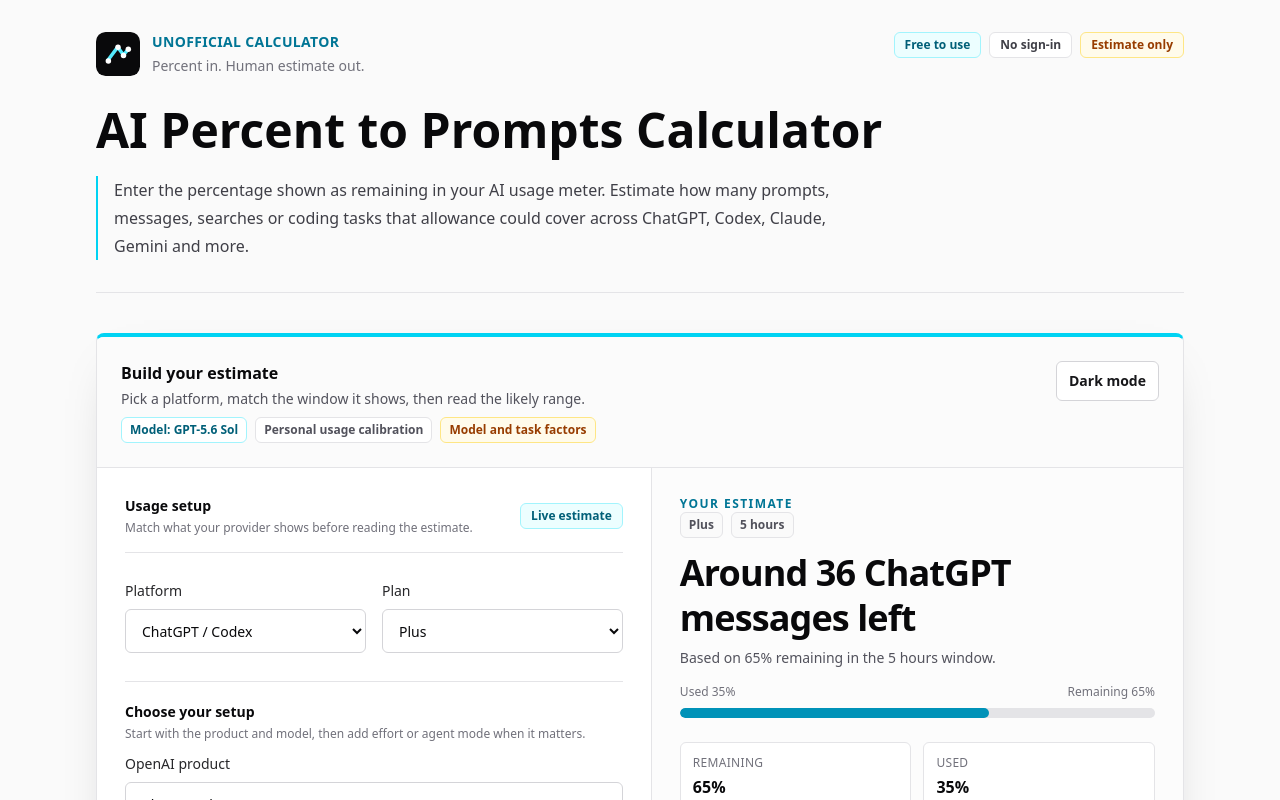
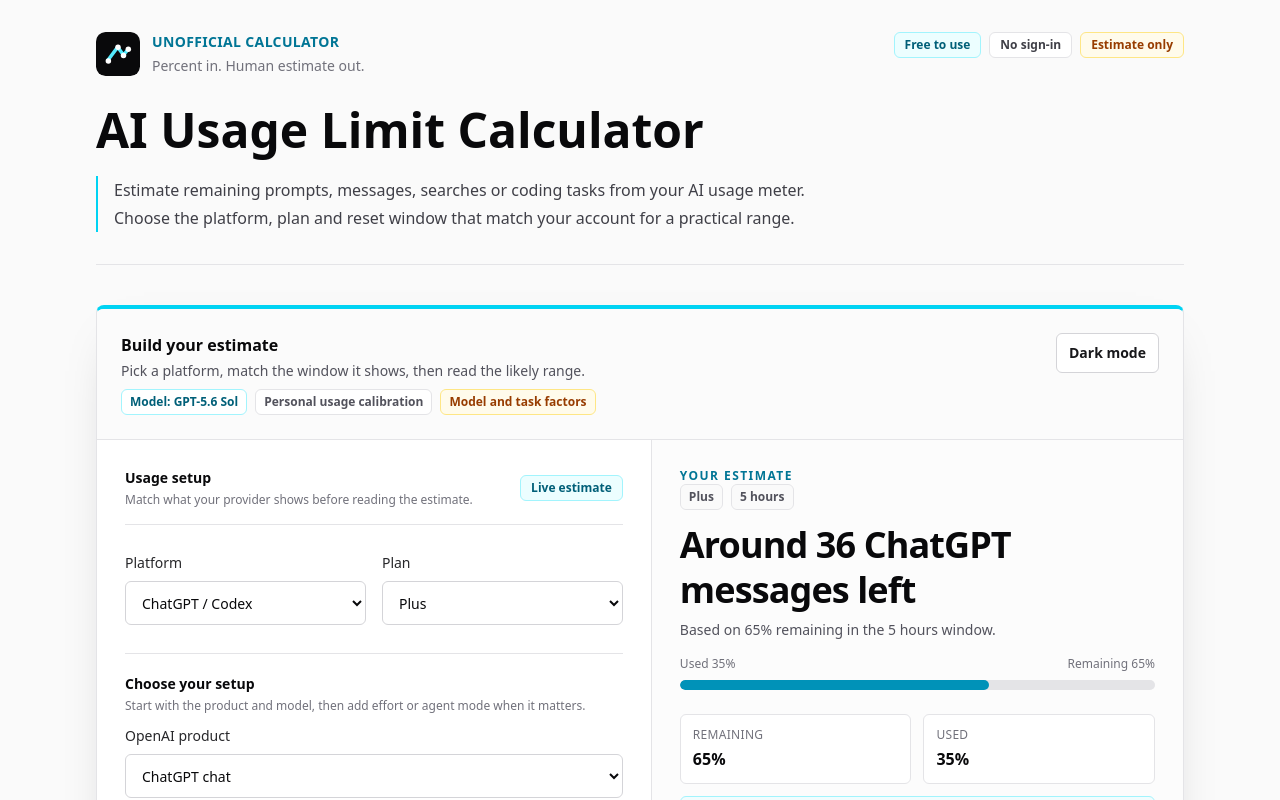
Before and after one commit to fladare124/ai-percent-to-prompts-calculator, a Next.js app: page / in a window 1280 px wide. Shown: the top 800 px of the page. Built offline with nearby package versions, Linux system fonts and the light colour scheme.

Commit message:
Target homepage at AI usage limits

```diff
--- a/src/app/page.tsx
+++ b/src/app/page.tsx
@@ -2,32 +2,32 @@ import type { Metadata } from "next";
 import SeoCalculatorPage from "@/components/SeoCalculatorPage";
 
 export const metadata: Metadata = {
-  title: "AI Usage Calculator: Estimate Prompts Left",
+  title: "AI Usage Limit Calculator: Messages & Tasks Left",
   description:
-    "Turn your remaining AI usage percentage into an estimate of prompts, messages, searches or coding tasks. Free calculator for ChatGPT, Codex, Claude, Gemini, Cursor and more.",
+    "Estimate remaining prompts, messages, searches or coding tasks from your AI usage meter. Choose a platform, plan and reset window for a practical range.",
   alternates: {
     canonical: "/",
   },
   openGraph: {
-    title: "AI Usage Calculator: Estimate Prompts Left",
+    title: "AI Usage Limit Calculator: Messages & Tasks Left",
     description:
-      "Estimate remaining AI prompts, messages, searches or coding tasks from the percentage shown in your usage meter.",
+      "Estimate remaining AI prompts, messages or coding tasks from your usage meter, plan and selected reset window.",
     url: "/",
     type: "website",
   },
   twitter: {
     card: "summary",
-    title: "AI Usage Calculator: Estimate Prompts Left",
+    title: "AI Usage Limit Calculator: Messages & Tasks Left",
     description:
-      "Estimate remaining AI prompts, messages, searches or coding tasks from the percentage shown in your usage meter.",
+      "Estimate remaining AI prompts, messages or coding tasks from your usage meter, plan and selected reset window.",
   },
 };
 
 export default function Home() {
   return (
     <SeoCalculatorPage
-      h1="AI Percent to Prompts Calculator"
-      intro="Enter the percentage shown as remaining in your AI usage meter. Estimate how many prompts, messages, searches or coding tasks that allowance could cover across ChatGPT, Codex, Claude, Gemini and more."
+      h1="AI Usage Limit Calculator"
+      intro="Estimate remaining prompts, messages, searches or coding tasks from your AI usage meter. Choose the platform, plan and reset window that match your account for a practical range."
     />
   );
 }
--- a/src/components/SeoCalculatorPage.tsx
+++ b/src/components/SeoCalculatorPage.tsx
@@ -22,7 +22,7 @@ interface ProviderGuide {
 }
 
 const links = [
-  { href: "/", label: "AI Percent to Prompts Calculator" },
+  { href: "/", label: "AI Usage Limit Calculator" },
   { href: "/chatgpt-limit-calculator", label: "ChatGPT Limit Calculator" },
   { href: "/codex-usage-calculator", label: "Codex Usage Calculator" },
   { href: "/claude-usage-calculator", label: "Claude Usage Calculator" },
```
